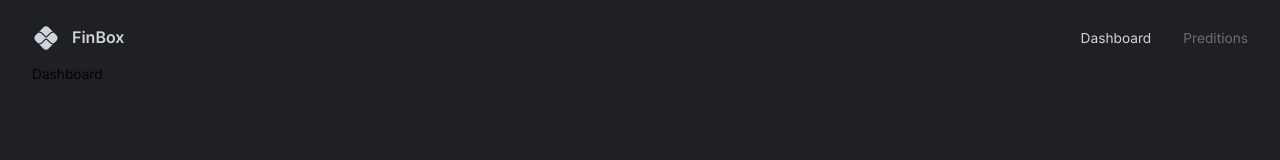
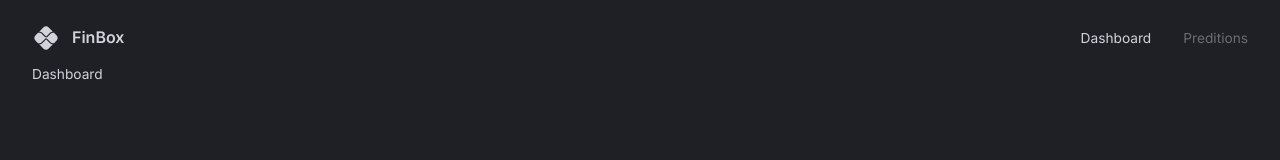
Before and after one commit to AdityaJamdade/finance-dashboard, a React (Vite) app: page / in a window 1280 px wide. Shown: the top 160 px of the page. Built offline with nearby package versions, Linux system fonts and the light colour scheme.

Commit message:
initialised dashboard component

```diff
--- a/src/App.tsx
+++ b/src/App.tsx
@@ -4,6 +4,7 @@ import { themeSettings } from "./theme";
 import { Box, CssBaseline, ThemeProvider } from "@mui/material";
 import { BrowserRouter, Routes, Route } from "react-router-dom";
 import Navbar from "@/scenes/navbar";
+import Dashboard from "@/scenes/dashboard";
 
 function App() {
   const theme = useMemo(() => createTheme(themeSettings), []);
@@ -16,7 +17,7 @@ function App() {
           <Box height="10%" width="100%" padding="1rem 2rem 4rem 2rem">
             <Navbar />
             <Routes>
-              <Route path="/" element={<div>Dashboard</div>} />
+              <Route path="/" element={<Dashboard />} />
               <Route path="/predictions" element={<div>Predictions</div>} />
             </Routes>
           </Box>
--- /dev/null
+++ b/src/scenes/dashboard/index.tsx
@@ -0,0 +1,10 @@
+import { Box, useTheme } from "@mui/material";
+
+type Props = {};
+
+const Dashboard = (props: Props) => {
+  const { palette } = useTheme();
+  return <Box color={palette.grey[300]}>Dashboard</Box>;
+};
+
+export default Dashboard;
```
